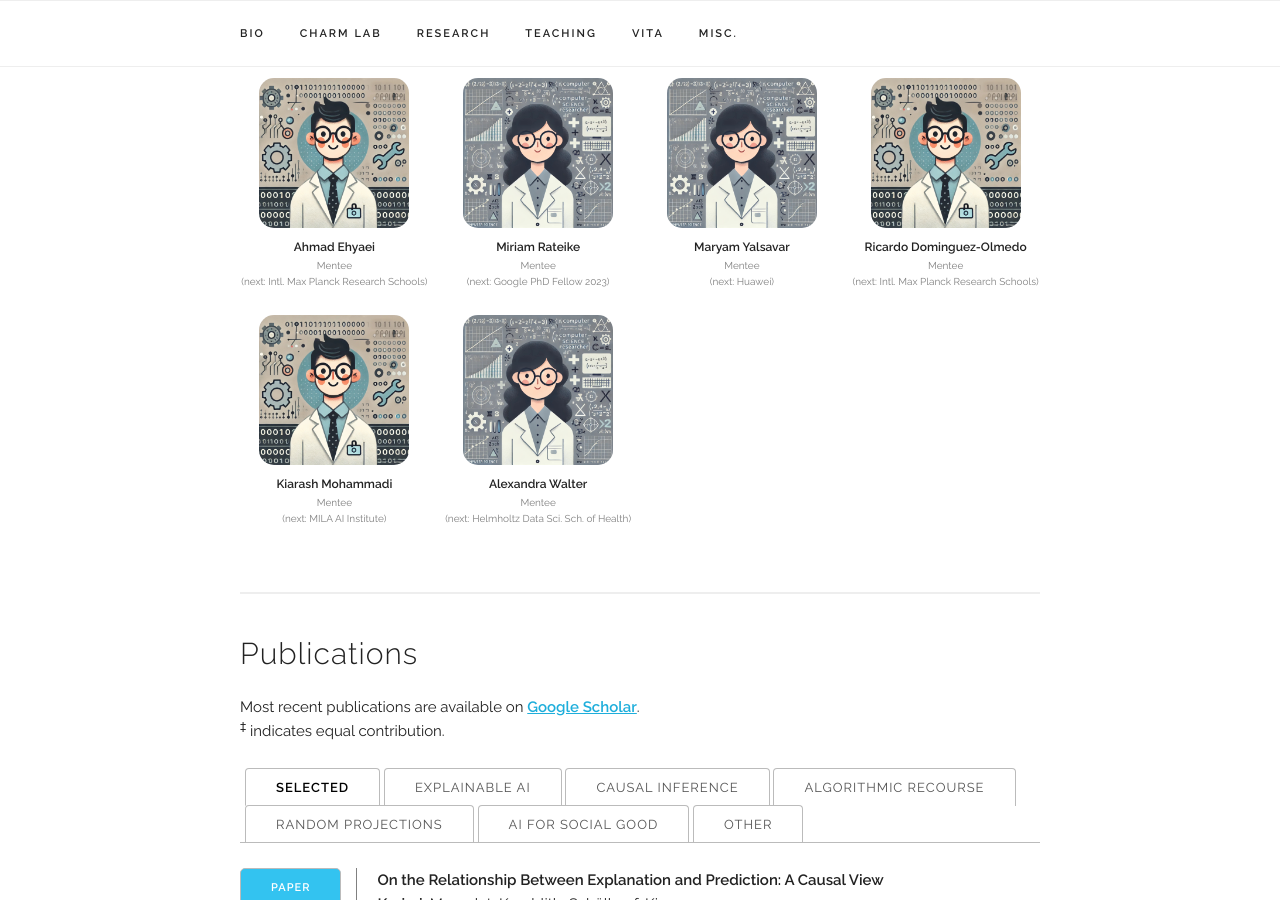
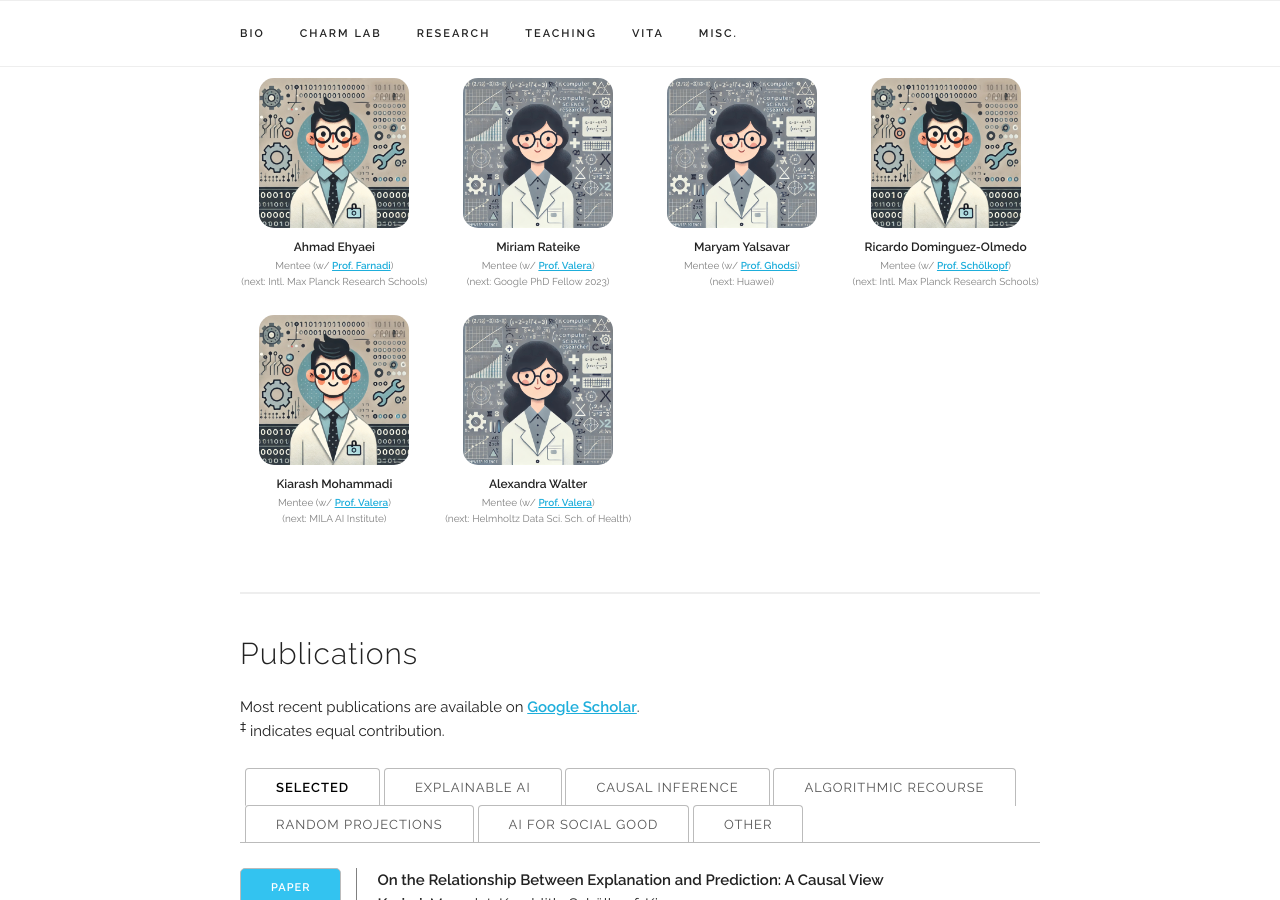
Before and after one commit to charmlab/website, a Jekyll site: the page built from index.html, in a window 1280 px wide and 900 px high, scrolled down 2693 px. Built offline with Jekyll 4.4.1, drawn with Linux system fonts in a browser that asks for light colours; some web fonts are replaced.

Commit message:
Added cosupervisor to past mentees.

```diff
--- a/_data/group.yaml
+++ b/_data/group.yaml
@@ -1,29 +1,29 @@
 members:
   - name: Mina Kebriaee
     title: "PhD Student"
-    advisor: "Prof. Tahvildari"
-    advisor_link: "https://uwaterloo.ca/electrical-computer-engineering/profile/ltahvild"
+    coadvisor: "Prof. Tahvildari"
+    coadvisor_link: "https://uwaterloo.ca/electrical-computer-engineering/profile/ltahvild"
     image: "/assets/profile-pics/female.jpg"
   - name: Zahra Khotanlou
     title: "PhD Student"
     image: "/assets/profile-pics/female.jpg"
   - name: Maryam Ghorbansabagh
     title: "Master's Student"
-    advisor: "Prof. Grossmann"
-    advisor_link: "https://uwaterloo.ca/psychology/profiles/igor-grossmann"
+    coadvisor: "Prof. Grossmann"
+    coadvisor_link: "https://uwaterloo.ca/psychology/profiles/igor-grossmann"
     image: "/assets/profile-pics/female.jpg"
   - name: Zachary Wu
     title: "Research Assistant"
-    advisor: "Prof. Tahvildari"
-    advisor_link: "https://uwaterloo.ca/electrical-computer-engineering/profile/ltahvild"
+    coadvisor: "Prof. Tahvildari"
+    coadvisor_link: "https://uwaterloo.ca/electrical-computer-engineering/profile/ltahvild"
     image: "/assets/profile-pics/male.jpg"
   # - name: Zahra Sorkhei
   #   title: "PhD Student"
   #   image: "/assets/profile-pics/female.jpg"
   # - name: Hosna Oyarhoseini
   #   title: "Master's Student"
-  #   advisor: "Prof. Lin"
-  #   advisor_link: "https://cs.uwaterloo.ca/about/people/jimmylin"
+  #   coadvisor: "Prof. Lin"
+  #   coadvisor_link: "https://cs.uwaterloo.ca/about/people/jimmylin"
   #   image: "/assets/profile-pics/female.jpg"
 
 alumni:
@@ -40,24 +40,36 @@ mentee:
   - name: Ahmad Ehyaei
     title: "Mentee"
     next: "Intl. Max Planck Research Schools"
+    coadvisor: "Prof. Farnadi"
+    coadvisor_link: "https://gfarnadi.github.io/"
     image: "/assets/profile-pics/male.jpg"
   - name: Miriam Rateike
     title: "Mentee"
     next: "Google PhD Fellow 2023"
+    coadvisor: "Prof. Valera"
+    coadvisor_link: "https://ivaleram.github.io/"
     image: "/assets/profile-pics/female.jpg"
   - name: Maryam Yalsavar
     title: "Mentee"
     next: "Huawei"
+    coadvisor: "Prof. Ghodsi"
+    coadvisor_link: "https://uwaterloo.ca/statistics-and-actuarial-science/profiles/ali-ghodsi"
     image: "/assets/profile-pics/female.jpg"
   - name: Ricardo Dominguez-Olmedo
     title: "Mentee"
     next: "Intl. Max Planck Research Schools"
+    coadvisor: "Prof. Schölkopf"
+    coadvisor_link: "https://is.mpg.de/~bs"
     image: "/assets/profile-pics/male.jpg"
   - name: Kiarash Mohammadi
     title: "Mentee"
     next: "MILA AI Institute"
+    coadvisor: "Prof. Valera"
+    coadvisor_link: "https://ivaleram.github.io/"
     image: "/assets/profile-pics/male.jpg"
   - name: Alexandra Walter
     title: "Mentee"
     next: "Helmholtz Data Sci. Sch. of Health"
+    coadvisor: "Prof. Valera"
+    coadvisor_link: "https://ivaleram.github.io/"
     image: "/assets/profile-pics/female.jpg"
--- a/index.html
+++ b/index.html
@@ -79,8 +79,8 @@ title: Home
       <p class="name">{{ member.name }}</p>
       <p class="title">
         {{ member.title }}
-        {% if member.advisor %}
-          <br> (w/ <a href="{{ member.advisor_link }}" target="_blank">{{ member.advisor }}</a>)
+        {% if member.coadvisor %}
+          <br> (w/ <a href="{{ member.coadvisor_link }}" target="_blank">{{ member.coadvisor }}</a>)
         {% endif %}
       </p>
     </div>
@@ -111,6 +111,9 @@ title: Home
       <p class="name">{{ mentee.name }}</p>
       <p class="title">
         {{ mentee.title }}
+        {% if mentee.coadvisor %}
+          (w/ <a href="{{ mentee.coadvisor_link }}" target="_blank">{{ mentee.coadvisor }}</a>)
+        {% endif %}
         {% if mentee.next %}
           <br> (next: {{ mentee.next }})
         {% endif %}
```
